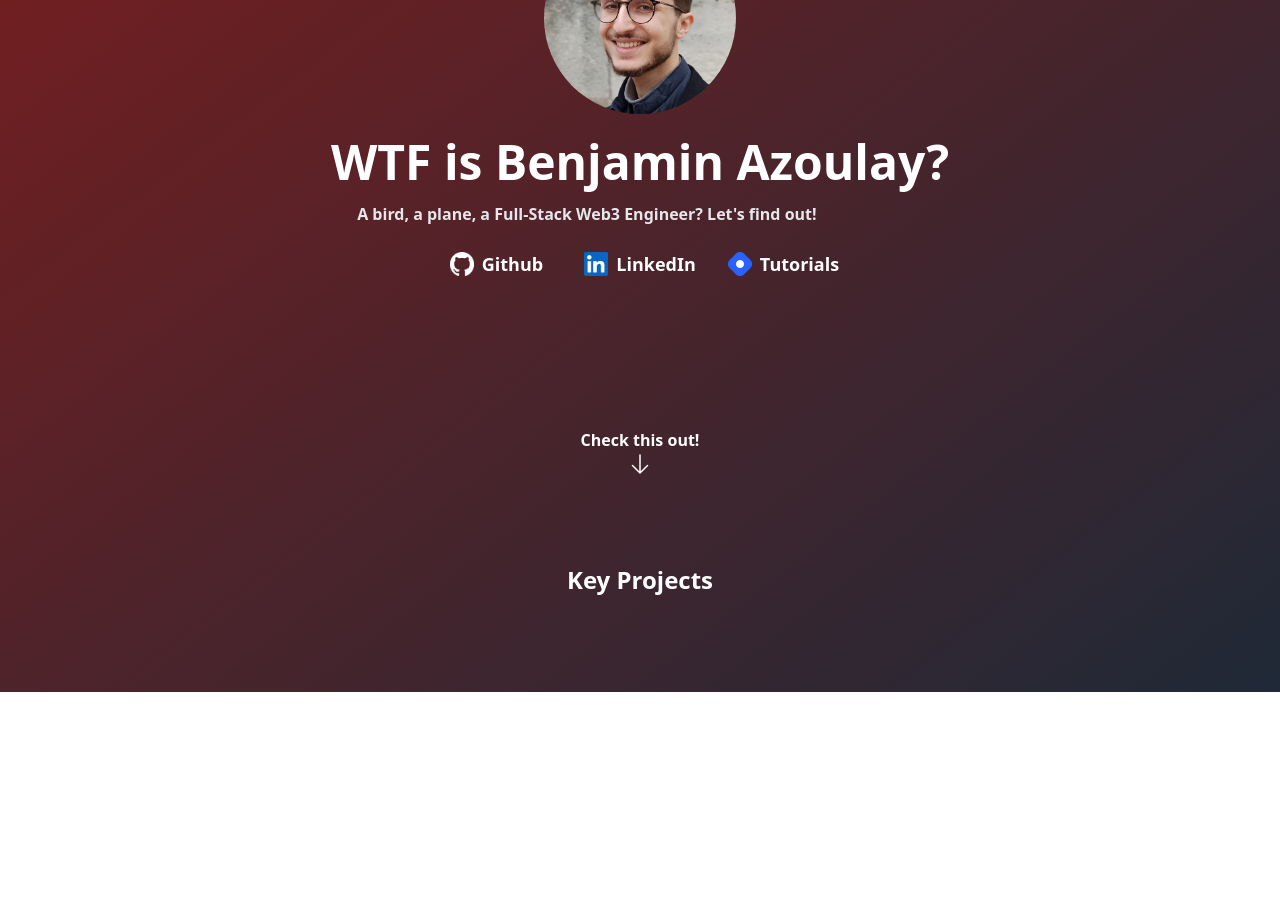
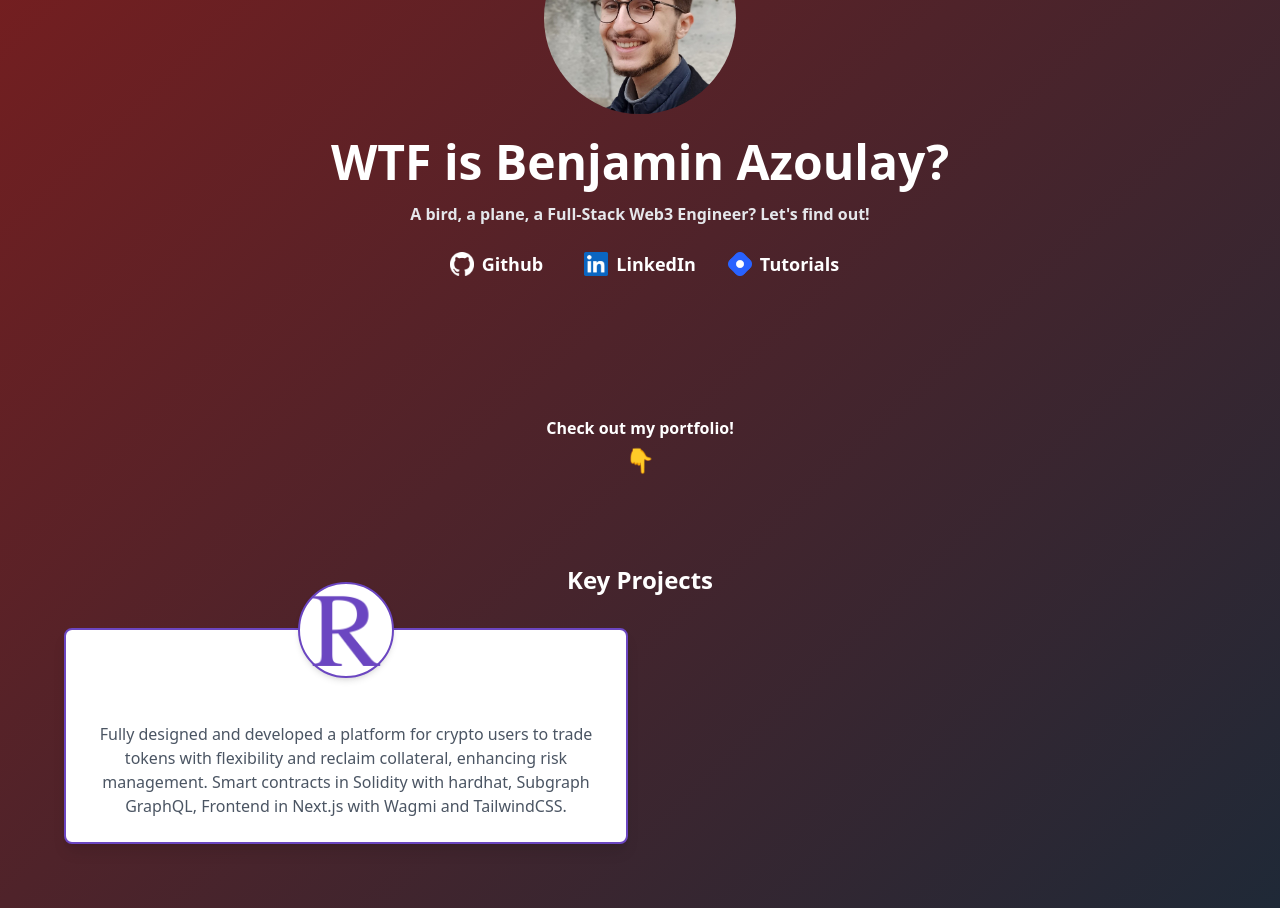
Before and after one commit to Walie-Matthieu/Walie-Matthieu, a Next.js app: page / in a window 1280 px wide. Shown: the part 300-1208 px from the top of the page. Before the commit the page ends 992 px from the top, so only its background shows below. Built offline with nearby package versions, Linux system fonts and the light colour scheme.

Commit message:
Hero section UI improvements

```diff
--- /dev/null
+++ b/src/app/components/ProjectBox.tsx
@@ -0,0 +1,43 @@
+import Image from "next/image";
+import { FC, ReactNode } from "react";
+
+interface ProjectBoxProps {
+  title: string;
+  image: string;
+  color: string;
+  children: ReactNode;
+}
+
+const ProjectBox: FC<ProjectBoxProps> = ({ title, image, color, children }) => {
+  return (
+    <div
+      className="relative bg-white shadow-lg rounded-lg p-6 text-center border-2"
+      style={{ borderColor: color }}
+    >
+      {/* Logo Container */}
+      <div
+        className={`absolute left-1/2 -translate-x-1/2 -top-12 border-2 rounded-full bg-white flex items-center justify-center shadow-md`}
+        style={{
+          width: 96,
+          height: 96,
+          borderColor: color,
+        }}
+      >
+        <Image
+          src={image}
+          alt={`${title} logo`}
+          width={72}
+          height={72}
+        />
+      </div>
+
+      {/* Box Content */}
+      <div className="mt-8">
+        <h3 className="text-xl font-semibold">{title}</h3>
+        <div className="mt-2 text-gray-600">{children}</div>
+      </div>
+    </div>
+  );
+};
+
+export default ProjectBox;
--- /dev/null
+++ b/src/app/components/ScrollWidget.tsx
@@ -0,0 +1,43 @@
+"use client";
+
+import { useEffect, useState, RefObject } from "react";
+
+interface ScrollWidgetProps {
+  projectsSectionRef: RefObject<HTMLDivElement | null>;
+}
+
+export default function ScrollWidget({
+  projectsSectionRef,
+}: ScrollWidgetProps) {
+  const [scrollPosition, setScrollPosition] = useState(0);
+
+  useEffect(() => {
+    const handleScroll = () => setScrollPosition(window.scrollY);
+    window.addEventListener("scroll", handleScroll, { passive: true });
+
+    return () => window.removeEventListener("scroll", handleScroll);
+  }, []);
+
+  const executeScroll = () => {
+    if (projectsSectionRef.current) {
+      projectsSectionRef.current.scrollIntoView({
+        behavior: "smooth",
+        block: "start",
+      });
+    }
+  };
+
+  return (
+    <div
+      onClick={executeScroll}
+      style={{
+        visibility: scrollPosition <= 20 ? "visible" : "hidden",
+        opacity: scrollPosition <= 20 ? 1 : 0,
+      }}
+      className="scrollWidget absolute bottom-6 cursor-pointer flex flex-col items-center font-semibold gap-1"
+    >
+      <span>Check out my portfolio!</span>
+      <span className="arrow text-2xl">👇</span>
+    </div>
+  );
+}
--- a/src/app/globals.css
+++ b/src/app/globals.css
@@ -15,5 +15,9 @@
 }
 
 .main-link {
-  @apply inline-flex items-center font-semibold space-x-2 text-white hover:text-gray-200 transition-colors duration-300;
+  @apply inline-flex items-center font-semibold space-x-2 text-white;
 }
+
+.main-link > span {
+  @apply relative after:content-[''] after:absolute after:left-0 after:bottom-0 after:w-0 after:h-[2px] after:bg-white after:transition-all after:duration-300 hover:after:w-full;
+}
--- a/src/app/page.tsx
+++ b/src/app/page.tsx
@@ -1,60 +1,12 @@
 "use client";
 
 import Image from "next/image";
-import { RefObject, useEffect, useMemo, useRef, useState } from "react";
+import { useRef } from "react";
+import ProjectBox from "./components/ProjectBox";
+import ScrollWidget from "./components/ScrollWidget";
 
 export default function Home() {
   const projectsSectionRef = useRef<HTMLDivElement>(null);
-  const [scrollPosition, setScrollPosition] = useState<number>(0);
-
-  const handleScroll = () => {
-    setScrollPosition(window.scrollY);
-  };
-
-  useEffect(() => {
-    window.addEventListener("scroll", handleScroll, { passive: true });
-    return () => {
-      window.removeEventListener("scroll", handleScroll);
-    };
-  }, []);
-
-  const scrollWidgetVisible = useMemo(
-    () => scrollPosition <= 20,
-    [scrollPosition]
-  );
-
-  const executeScroll = (ref: RefObject<HTMLDivElement | null>) => {
-    if (ref.current) {
-      ref.current?.scrollIntoView({ behavior: "smooth", block: "start" });
-    }
-  };
-
-  const scrollWidget = () => (
-    <div
-      onClick={() => executeScroll(projectsSectionRef)}
-      style={{
-        visibility: scrollWidgetVisible ? "visible" : "hidden",
-        opacity: scrollWidgetVisible ? 1 : 0,
-      }}
-      className="scrollWidget absolute bottom-6 cursor-pointer flex flex-col items-center font-semibold"
-    >
-      <p>Check this out!</p>
-      <svg
-        xmlns="http://www.w3.org/2000/svg"
-        fill="none"
-        viewBox="0 0 24 24"
-        strokeWidth={1.5}
-        stroke="currentColor"
-        className="arrow size-6 text-white"
-      >
-        <path
-          strokeLinecap="round"
-          strokeLinejoin="round"
-          d="M19.5 13.5 12 21m0 0-7.5-7.5M12 21V3"
-        />
-      </svg>
-    </div>
-  );
 
   const introSection = () => (
     <div
@@ -65,20 +17,20 @@ export default function Home() {
         <Image
           src="/PFP.jpg"
           alt="PFP"
-          layout="fill"
+          fill
           objectFit="cover"
           className="rounded-full transition-opacity duration-500 hover:opacity-0"
         />
         <Image
           src="/PFP_Laser.png"
           alt="PFP Hover"
-          layout="fill"
+          fill
           objectFit="cover"
           className="rounded-full absolute top-0 left-0 opacity-0 transition-opacity duration-500 hover:opacity-100"
         />
       </div>
-      <div>
-        <h1 className="text-2xl sm:text-5xl font-bold text-white mb-4 justify-center">
+      <div className="justify-items-center space-y-4">
+        <h1 className="text-2xl sm:text-5xl font-bold text-white">
           WTF is Benjamin Azoulay?
         </h1>
         <h2 className=" text-gray-200 font-semibold max-w-lg">
@@ -121,7 +73,7 @@ export default function Home() {
           <span>Tutorials</span>
         </a>
       </div>
-      {scrollWidget()}
+      <ScrollWidget projectsSectionRef={projectsSectionRef} />
     </div>
   );
 
@@ -129,7 +81,18 @@ export default function Home() {
     return (
       <div ref={projectsSectionRef} className="p-6 md:p-12 lg:p-16 text-center">
         <h2 className="text-2xl font-bold mb-8 text-white">Key Projects</h2>
-        <div className="grid grid-cols-1 lg:grid-cols-2 gap-6"></div>
+        <div className="grid grid-cols-1 lg:grid-cols-2 gap-6">
+          <ProjectBox
+            title="Riskophobe"
+            image="/logos/Riskophobe.png"
+            color="#6B46C1"
+          >
+            Fully designed and developed a platform for crypto users to trade
+            tokens with flexibility and reclaim collateral, enhancing risk
+            management. Smart contracts in Solidity with hardhat, Subgraph
+            GraphQL, Frontend in Next.js with Wagmi and TailwindCSS.
+          </ProjectBox>
+        </div>
       </div>
     );
   };
```
Also changed, not shown: public/logos/Riskophobe.png (added).
